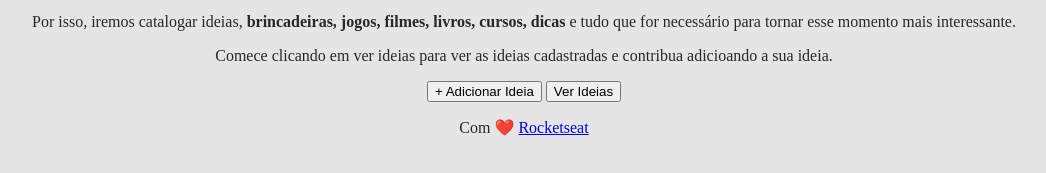
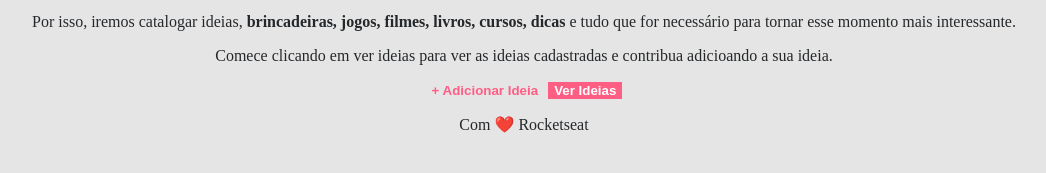
Before and after one commit to juliana-silva-hub/casa_criativa, a plain HTML site: page index.html in a window 1280 px wide. Shown: the part 185-358 px from the top of the page, without its empty margins (116-1162 px from the left). Drawn offline with Linux system fonts and the light colour scheme.

Commit message:
Update index.html

```diff
--- a/index.html
+++ b/index.html
@@ -10,7 +10,31 @@
         body {
             background: #e5e5e5;
             color: #25282b;
+
             text-align: center;
+        }
+
+        button {
+            color:#ff5e84 ;
+
+            border: none;
+
+            font-weight: bold;
+            background: none;
+        }
+
+        .fat {
+            color: white;
+            background: #ff5e84;
+        }
+
+        #footer a {
+            color: #25282b;
+            text-decoration: none;
+        }
+
+        .hide {
+            display: none;
         }
 
     </style>
@@ -32,12 +56,23 @@
     </p>
 
     <button> + Adicionar Ideia</button>
-    <button>Ver Ideias</button>
+    <button class="fat">Ver Ideias</button>
 
     <p id="footer">
         Com ❤️ <a href="http://rocketseat.com.br">Rocketseat</a>
     </p>
 
+    <script>
+
+        document
+            .querySelector("button.fat")
+            .addEventListener("click", function(){
+                document
+                    .querySelector("#footer")
+                    .classList
+                    .toggle("hide")
+            })
+    </script>
 </body>
 
 </html>
```
